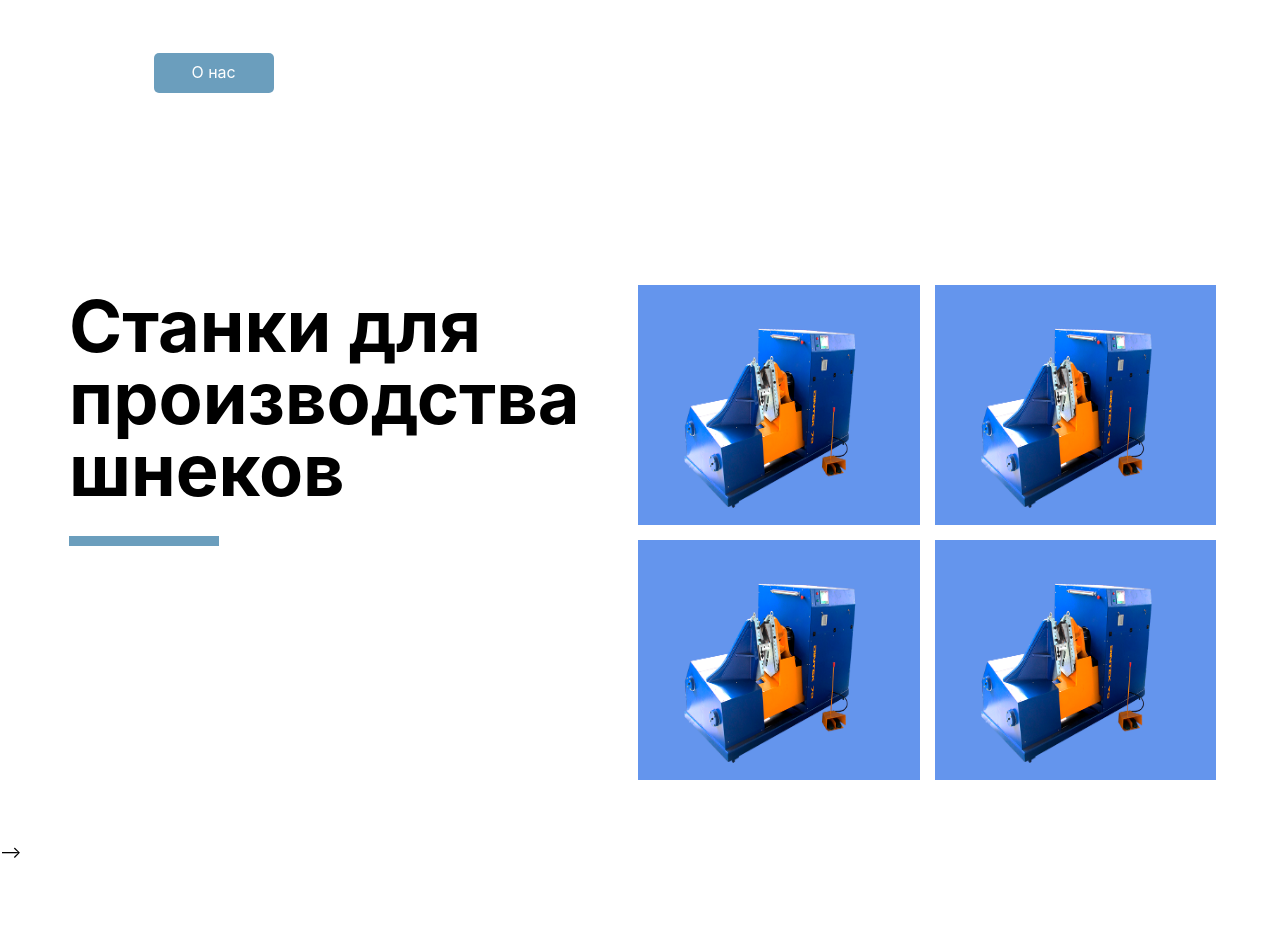
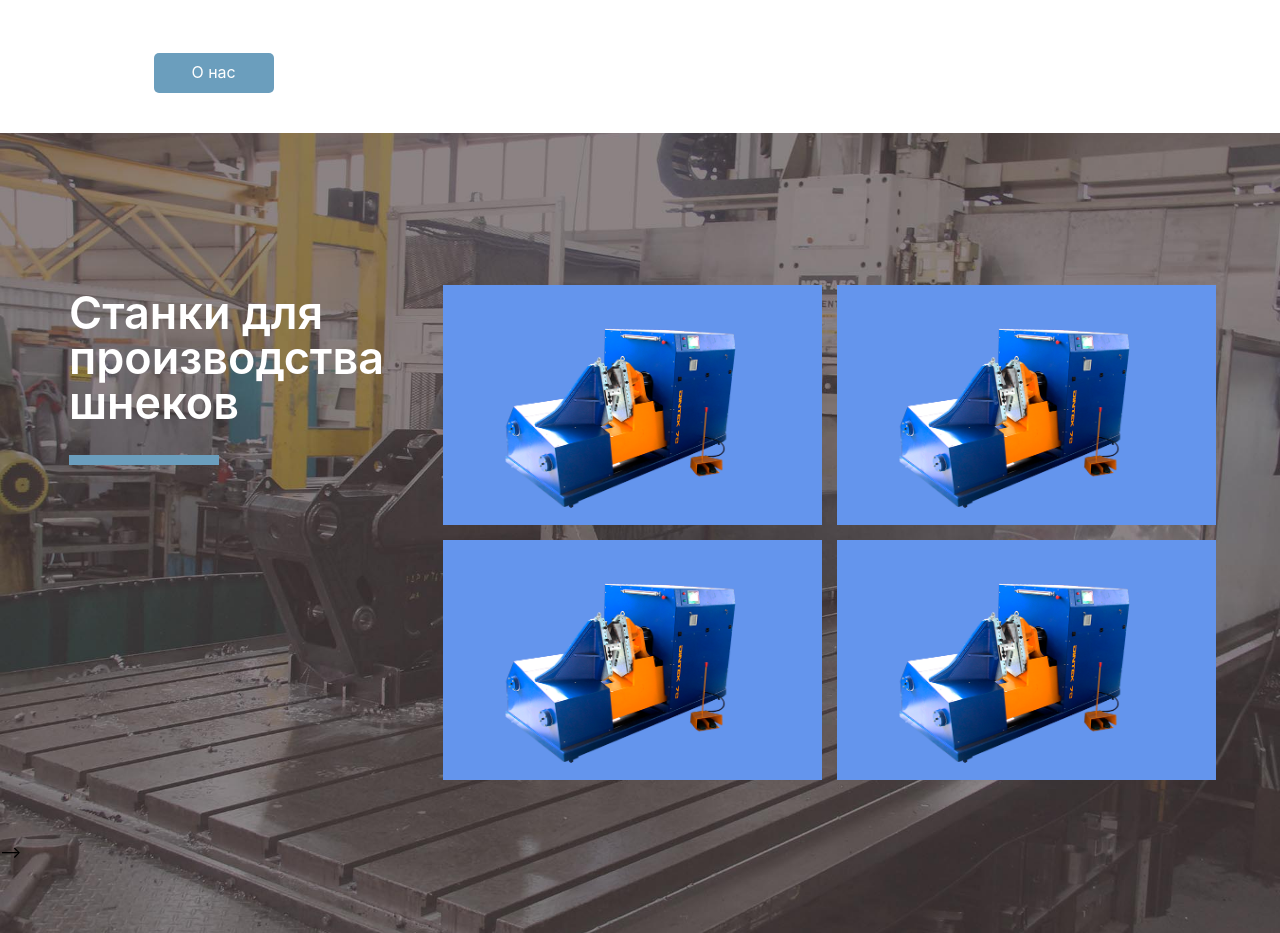
Before and after one commit to timgluk/shnek18-wp, a plain HTML site: page index.html in a window 1280 px wide. Shown: the part 1185-2118 px from the top of the page. Before the commit the page ends 2047 px from the top, so only its background shows below. Drawn offline with Linux system fonts and the light colour scheme.

Commit message:
section products in process

```diff
--- a/index.html
+++ b/index.html
@@ -73,6 +73,12 @@
     </div>
   </section>
   <section class="products">
+    <img class="slider__img"
+    srcset="./src/img/production-853-portrait.jpg  300w,
+    ./src/img/production-900.jpg  900w,
+    ./src/img/production-1200.jpg  1200w,
+    ./src/img/production-1920.jpg 19200w"
+    alt="станок">
     <div class="img-grid">
       <div class="subtitle-wrapper">
         <h2 class="img-grid__subtitle">Станки для производства шнеков</h2>
@@ -94,9 +100,8 @@
   </section> -->
   <!-- <section class="finish-products">
     <img class="finish-products__img" src="./src/img/finished-products.jpg" alt="">
-  </section>
+  </section> -->
 </body>
 <script src="./src/js/header.js"></script>
 <script src="./src/js/burger.js"></script>
-<!-- <script src="./src/js/chief-slider.js"></script> -->
 </html>
--- a/src/css/products.css
+++ b/src/css/products.css
@@ -4,8 +4,6 @@
   justify-content: center;
   align-items: center;
   width: 100vw;
-  /* height: 100vh; */
-  /* padding: 0 5vw 0 5vw; */
   box-sizing: border-box;
   padding: 5vw;
 }
@@ -39,9 +37,10 @@
 }
 
 .img-grid__subtitle {
-  font-size: 72px;
-  font-weight: 700;
+  font-size: calc(36px + 9  * ((100vw - 320px) / (1280 - 320)));
+  font-weight: 600;
   padding-right: 3vw;
+  color: #fff;
 }
 
 .subtitle-wrapper__underlining {
```
Also changed, not shown: src/img/fon-products-1200.jpg (added).
